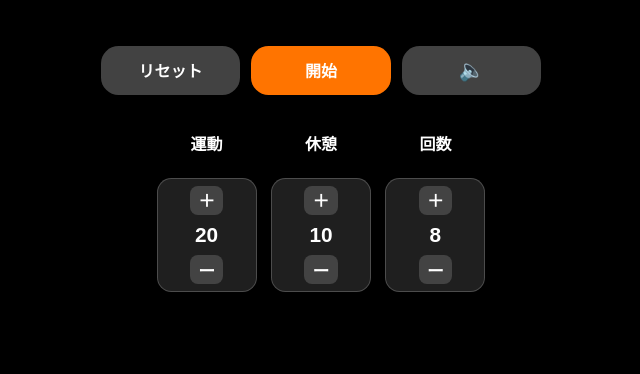
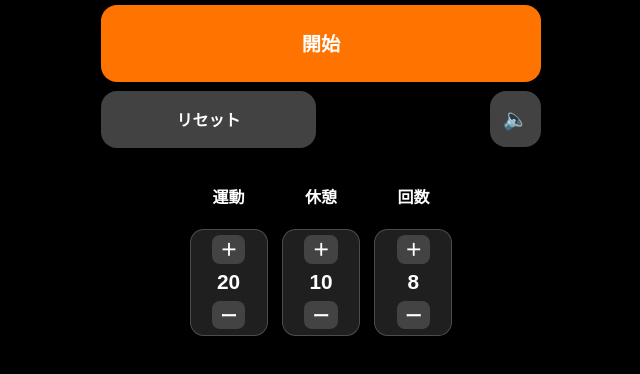
Before and after one commit to ekumaki/hiit-timer, a website built with Vite: page index.html in a window 1280 px wide. Shown: the part 438-812 px from the top of the page, without its empty margins (319-959 px from the left). Built offline with nearby package versions, Linux system fonts and the light colour scheme.

Commit message:
背景と操作ボタンレイアウトの調整

```diff
--- a/src/main.ts
+++ b/src/main.ts
@@ -37,9 +37,9 @@ const FIELD_CONFIG: Record<FieldKey, FieldConfig> = {
 
 const BACKGROUND_COLORS: Record<Phase, string> = {
   idle: '#000000',
-  work: '#E53935',
-  rest: '#1E88E5',
-  finished: '#BDBDBD'
+  work: '#000000',
+  rest: '#000000',
+  finished: '#000000'
 };
 
 const PHASE_LABEL_MAP: Record<Phase, string> = {
--- a/src/style.css
+++ b/src/style.css
@@ -61,7 +61,7 @@ body {
 }
 
 .app[data-phase='rest'] .phase-label {
-  color: #ffffff;
+  color: #1E88E5;
 }
 
 .app[data-phase='finished'] .phase-label {
@@ -99,6 +99,18 @@ body {
   stroke-linecap: round;
 }
 
+.app[data-phase='work'] .ring-progress {
+  stroke: #FF7400;
+}
+
+.app[data-phase='rest'] .ring-progress {
+  stroke: #1E88E5;
+}
+
+.app[data-phase='finished'] .ring-progress {
+  stroke: #ffffff;
+}
+
 .ring-track {
   stroke: rgba(255, 255, 255, 0.2);
   stroke-width: 7;
@@ -127,22 +139,26 @@ body {
 
 .action-row {
   display: grid;
-  grid-template-columns: repeat(3, minmax(0, 1fr));
-  gap: 0.7rem;
+  grid-template-columns: repeat(2, minmax(0, 1fr));
+  grid-template-areas:
+    "start start"
+    "reset mute";
+  column-gap: 0.6rem;
+  row-gap: 0.55rem;
+  align-items: center;
 }
 
 .action-button {
   display: inline-flex;
   align-items: center;
   justify-content: center;
-  border-radius: 1.1rem;
-  padding: 0.75rem 1rem;
+  border-radius: 1rem;
+  padding: 0.7rem 0.9rem;
   font-size: 1rem;
   font-weight: 700;
   border: none;
   color: #ffffff;
   transition: background 0.2s ease, transform 0.1s ease;
-  min-height: 3.1rem;
 }
 
 .action-button:enabled:hover {
@@ -160,10 +176,9 @@ body {
 
 .action-toggle {
   background: #FF7400;
-}
-
-.action-toggle:disabled {
-  background: rgba(255, 116, 0, 0.6);
+  grid-area: start;
+  min-height: clamp(4rem, 16vw, 4.8rem);
+  font-size: 1.2rem;
 }
 
 .action-reset,
@@ -176,8 +191,18 @@ body {
   background: rgba(66, 66, 66, 0.6);
 }
 
+.action-reset {
+  grid-area: reset;
+  width: 100%;
+  min-height: clamp(2.6rem, 10vw, 3.2rem);
+}
+
 .action-mute {
+  grid-area: mute;
   gap: 0.35rem;
+  justify-self: end;
+  width: clamp(2.6rem, 12vw, 3.2rem);
+  aspect-ratio: 1 / 1;
 }
 
 .mute-icon {
@@ -199,12 +224,13 @@ body {
 }
 
 .setting-field {
-  flex: 0 1 100px;
+  flex: 0 1 78px;
   display: flex;
   flex-direction: column;
   align-items: center;
-  gap: 0.4rem;
+  gap: 0.3rem;
 }
+
 
 .setting-label {
   font-size: 1rem;
@@ -216,12 +242,13 @@ body {
   display: flex;
   flex-direction: column;
   align-items: center;
-  gap: 0.28rem;
-  padding: 0.45rem 0.4rem;
+  gap: 0.15rem;
+  padding: 0.32rem 0.28rem;
   background: rgba(255, 255, 255, 0.12);
   border: 1px solid rgba(255, 255, 255, 0.2);
-  border-radius: 0.9rem;
+  border-radius: 0.85rem;
 }
+
 
 .setting-input input {
   border: none;
@@ -345,3 +372,24 @@ input:focus-visible {
     font-size: min(30vw, 180px);
   }
 }
+
+
+
+
+
+
+
+
+
+
+
+
+
+.action-reset {
+  width: 100%;
+  min-height: 3.6rem;
+}
+
+.action-mute {
+  min-height: 3.5rem;
+}
```
